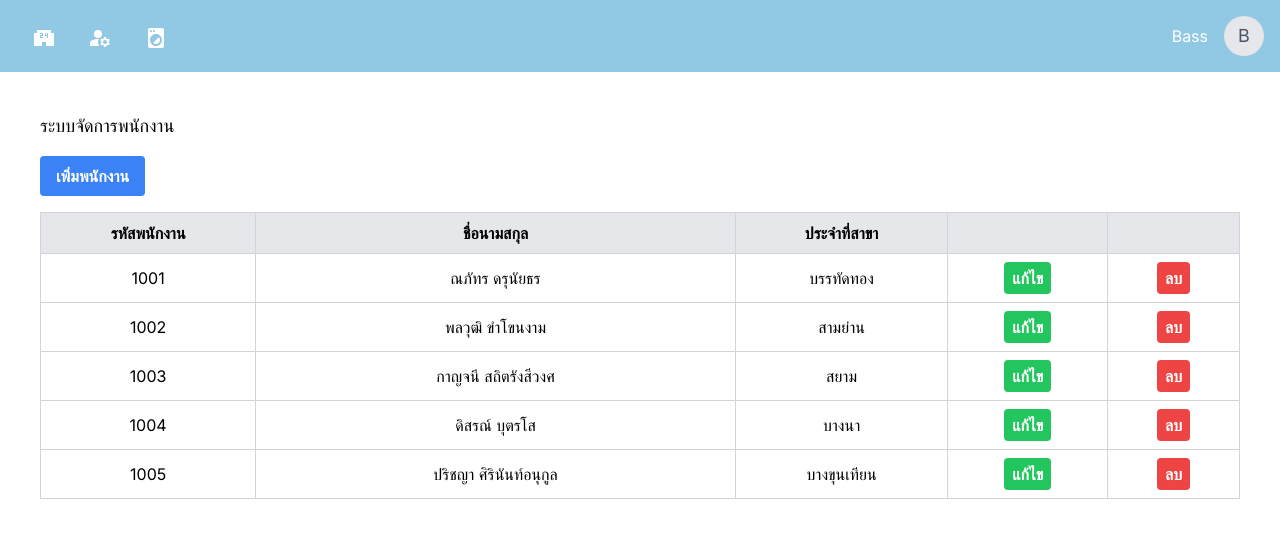
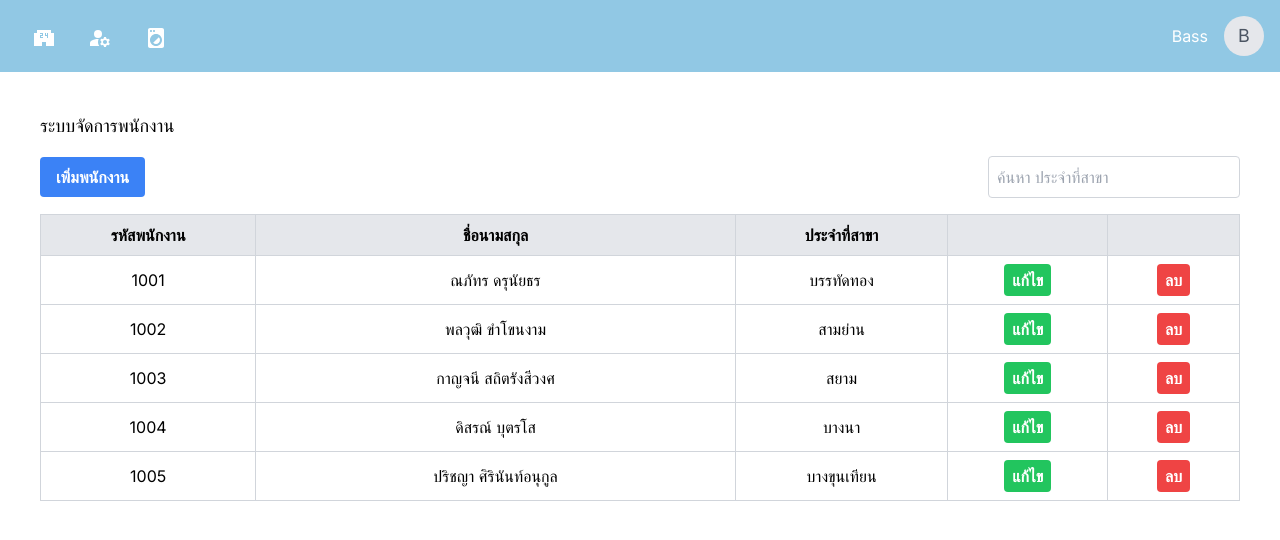
Before and after one commit to Ponrawoot/Washout-Web-UI, a Next.js app: page /staff in a window 1280 px wide. Shown: the top 540 px of the page. Built offline with nearby package versions, Linux system fonts and the light colour scheme.

Commit message:
search staff bar
- implemented search bar to filter staff management table by branch name

```diff
--- a/src/app/staff/page.tsx
+++ b/src/app/staff/page.tsx
@@ -5,7 +5,7 @@ import Navbar from "../navbar";
 function StaffManagement() {
   const [staff, setStaff] = useState([
     { EmployeeID: "1001", Name: "ณภัทร ดรุนัยธร", Branch: "บรรทัดทอง" },
-    { EmployeeID: "1002", Name: "พลวุฒิ ขำโขนงาม ", Branch: "สามย่าน" },
+    { EmployeeID: "1002", Name: "พลวุฒิ ขำโขนงาม", Branch: "สามย่าน" },
     { EmployeeID: "1003", Name: "กาญจนี สถิตรังสีวงศ", Branch: "สยาม" },
     { EmployeeID: "1004", Name: "ดิสรณ์ บุตรโส", Branch: "บางนา" },
     { EmployeeID: "1005", Name: "ปริชญา ศิรินันท์อนุกูล", Branch: "บางขุนเทียน" },
@@ -16,6 +16,8 @@ function StaffManagement() {
   const [showDeleteModal, setShowDeleteModal] = useState(false);
   const [staffToEdit, setStaffToEdit] = useState(null);
   const [staffToDelete, setStaffToDelete] = useState(null);
+
+  const [searchQuery, setSearchQuery] = useState("");
 
   const handleDeleteStaff = (employeeID) => {
     const updatedStaff = staff.filter((employee) => employee.EmployeeID !== employeeID);
@@ -52,12 +54,22 @@ function StaffManagement() {
       <Navbar username="Bass" />
       <div className="container p-10">
         <h1 className="text-lg">ระบบจัดการพนักงาน</h1>
+        <div className="flex justify-between items-center">
             <button
               className="bg-blue-500 hover:bg-blue-700 text-white font-bold py-2 px-4 rounded mt-4"
               onClick={() => setShowAddModal(true)}
             >
             เพิ่มพนักงาน
             </button>
+
+            <input
+              className="border border-gray-300 p-2 rounded mt-4"
+              type="text"
+              placeholder="ค้นหา ประจำที่สาขา"
+              value={searchQuery}
+              onChange={(e) => setSearchQuery(e.target.value)}
+            />
+        </div>
         <table className="mt-4 w-full border-collapse border border-gray-300">
           <thead>
             <tr className="bg-gray-200">
@@ -69,7 +81,10 @@ function StaffManagement() {
             </tr>
           </thead>
           <tbody>
-            {staff.map((employee) => (
+            {staff
+              .filter((employee) =>
+                employee.Branch.includes(searchQuery))
+              .map((employee) => (
                 <tr key={employee.EmployeeID} className="border border-gray-300">
                   <td className="border border-gray-300 px-4 py-2 text-center">{employee.EmployeeID}</td>
                   <td className="border border-gray-300 px-4 py-2 text-center">{employee.Name}</td>
@@ -124,7 +139,6 @@ function StaffInputModal({ onSubmit, onClose }) {
   const [employeeBranch, setEmployeeBranch] = useState("");
 
   const handleSubmit = () => {
-    // Generate a unique employee ID
     const uniqueEmployeeID = new Date().getTime().toString();
     onSubmit({ EmployeeID: uniqueEmployeeID, Name: employeeName, Branch: employeeBranch });
     setEmployeeName("");
@@ -258,18 +272,10 @@ function DeleteStaffModal({ staff, onDelete, onClose }) {
           </button>
         </div>
         <div className="modal-body">
-          <p>
-            คุณต้องการลบพนักงานดังต่อไปนี้หรือไม่?
-          </p>
-          <p className="font-semibold">
-            รหัสพนักงาน: {staff.EmployeeID}
-          </p>
-          <p className="font-semibold">
-            ชื่อนามสกุล: {staff.Name}
-          </p>
-          <p className="font-semibold">
-            ประจำที่สาขา: {staff.Branch}
-          </p>
+          <p>คุณต้องการลบพนักงานดังต่อไปนี้หรือไม่?</p>
+          <p className="font-semibold">รหัสพนักงาน: {staff.EmployeeID}</p>
+          <p className="font-semibold">ชื่อนามสกุล: {staff.Name}</p>
+          <p className="font-semibold">ประจำที่สาขา: {staff.Branch}</p>
         </div>
         <div className="modal-footer">
           <button
```
Lines whose indentation alone changed are shown as unchanged.
